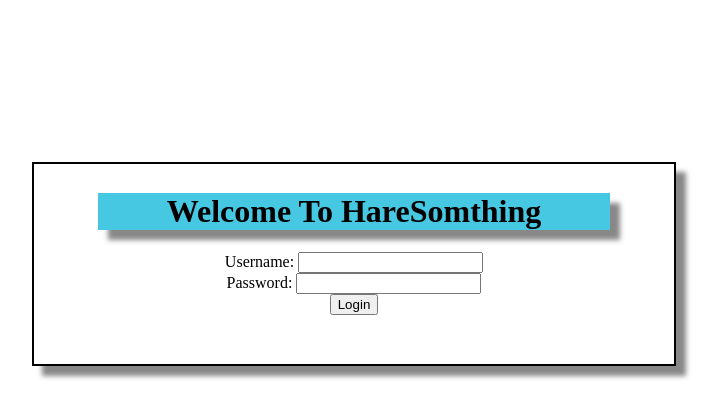
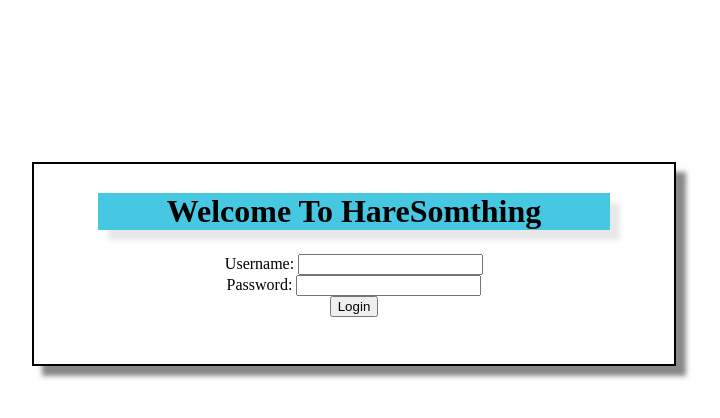
Before and after one commit to fent4647/CST336_Final_Project, a PHP site: page / in a window 1280 px wide. Shown: the part 136-554 px from the top of the page, without its empty margins (286-1006 px from the left). Run offline with PHP 8.4, Linux system fonts and the light colour scheme.

Commit message:
Fixed CSS

```diff
--- /dev/null
+++ b/css/style.css
@@ -0,0 +1,23 @@
+/*
+    Document   : FinalProject/CST336_Final_Project/css/stylesheet.css
+    Created on : 2015-04-21 12:07 AM
+    Author     : saymtfmtfmtf
+    Description:
+    Purpose of the stylesheet follows.
+    To change this template use Tools | Templates.
+*/
+
+#header {
+    box-shadow: 10px 10px 5px #e8e8e8;
+    background:#46c8e2;
+    text-align:center;
+}
+
+#loginForm {
+    margin:auto;
+}
+
+
+form {
+    padding:2px;
+}
--- a/css/stylesheet.css
+++ /dev/null
@@ -1,9 +0,0 @@
-#header {
-    box-shadow: 10px 10px 5px #888888;
-    background:#46c8e2;
-    text-align:center;
-}
-
-#loginForm {
-    margin:auto;
-}
--- a/index.php
+++ b/index.php
@@ -6,7 +6,7 @@
 <html>
     <head>
         <title>Hare</title>
-        <link href="css/stylesheet.css" rel="stylesheet">
+        <link href="css/style.css" rel="stylesheet">
         <style>
             #wrapper {
                 border: 2px solid #000;
--- a/mainhome.php
+++ b/mainhome.php
@@ -8,7 +8,7 @@
     <head>
         <meta charset="UTF-8">
 
-        <link href="css/stylesheet.css" rel="stylesheet"/>
+        <link href="css/style.css" rel="stylesheet"/>
         <script src="//code.jquery.com/jquery-1.11.2.min.js"></script>
         <title></title>
 
```
Also changed, not shown: admindash.php (+16 -11 lines).
